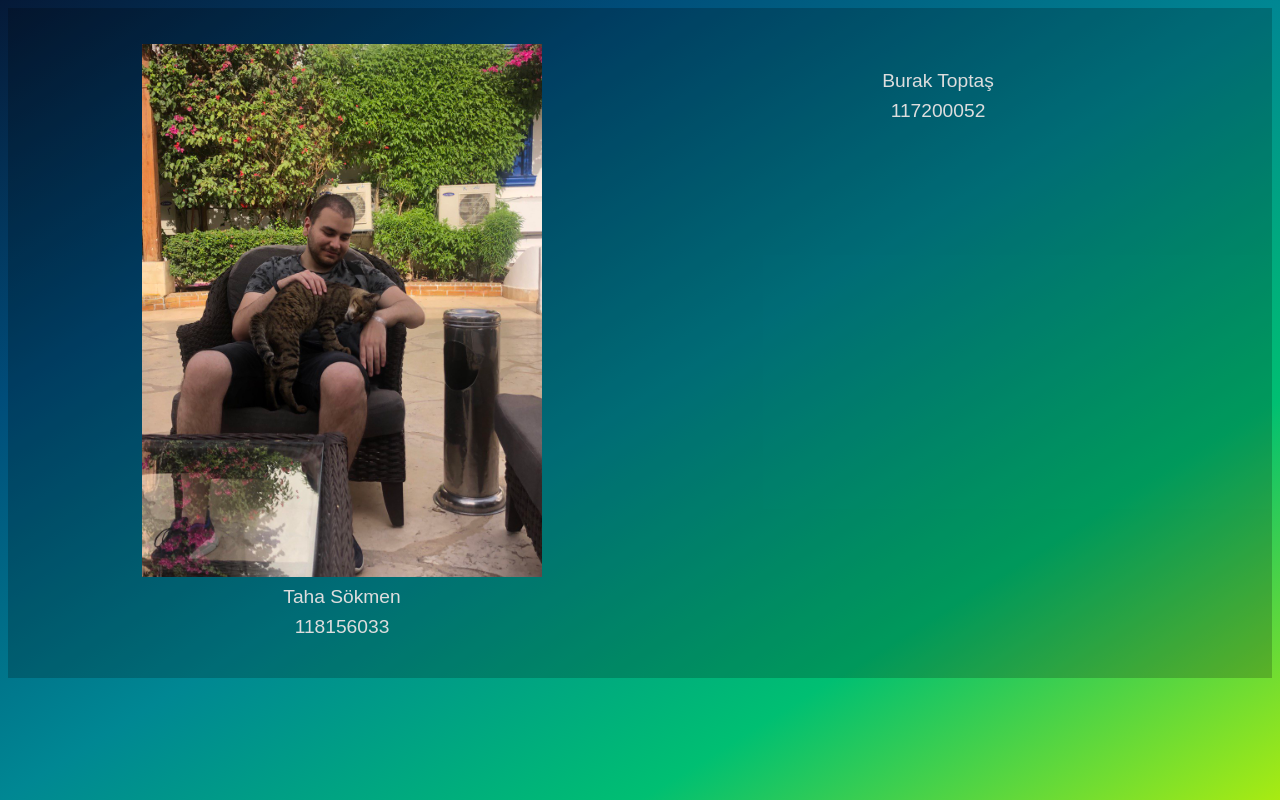
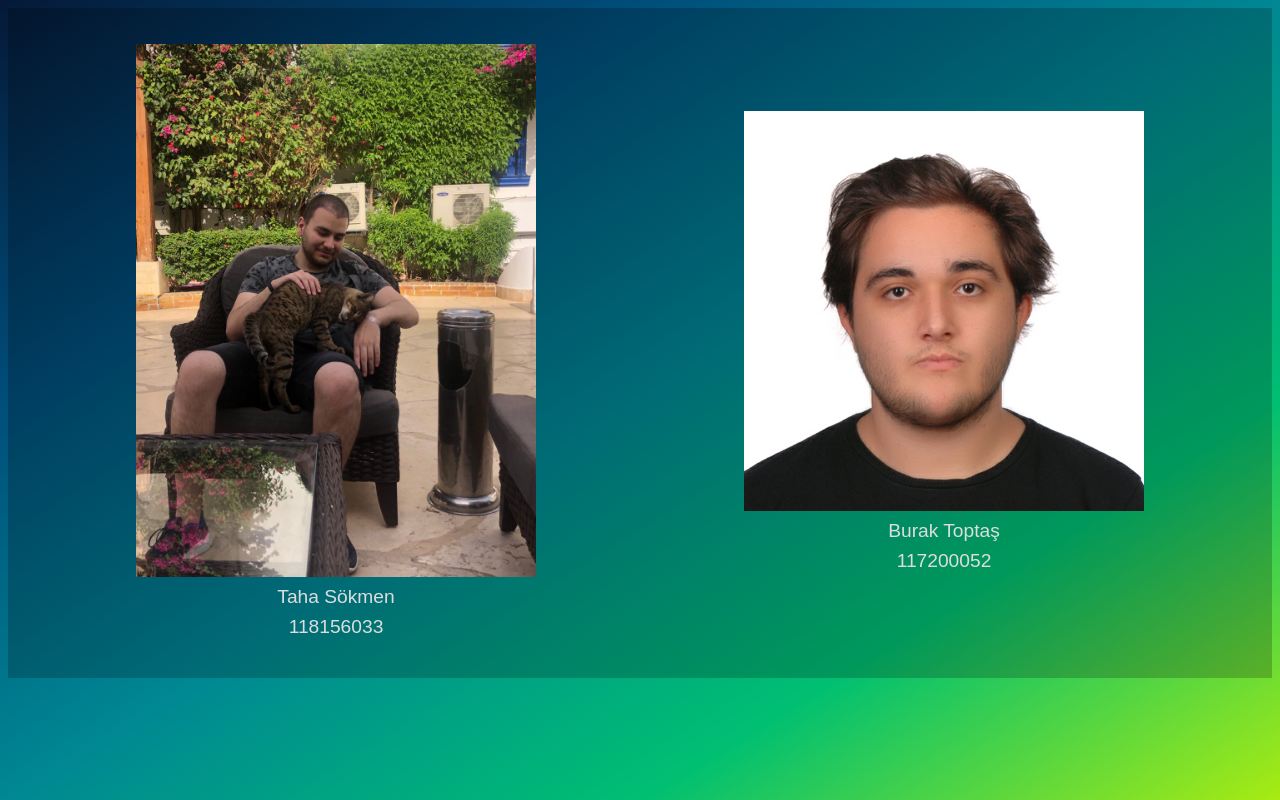
Before and after one commit to JustRelaxable/CMPE363-A1-Web-Interface, a plain HTML site: page index.html in a window 1280 px wide. Drawn offline with Linux system fonts and the light colour scheme.

Commit message:
Burak's photo added

```diff
--- a/index.html
+++ b/index.html
@@ -20,7 +20,7 @@
 
       <div class="team-member">
         <div class="team-member-img">
-          <img>
+          <img src="/burak-foto.jpeg">
         </div>
         <p class="team-member-name">Burak Toptaş</p>
         <p class="team-member-id">117200052</p>
--- a/styles.css
+++ b/styles.css
@@ -16,6 +16,8 @@ body{
 .grid-two-columns{
     display: grid;
     grid-template-columns: 1fr 1fr;
+    gap: 24px;
+    align-items: center;
 }
 
 .team-member{
@@ -26,6 +28,7 @@ body{
 
 .team-member-img{
     max-width: 400px;
+    overflow: hidden;
 }
 
 .team-member-img img{
```
Also changed, not shown: burak-foto.jpeg (added).
